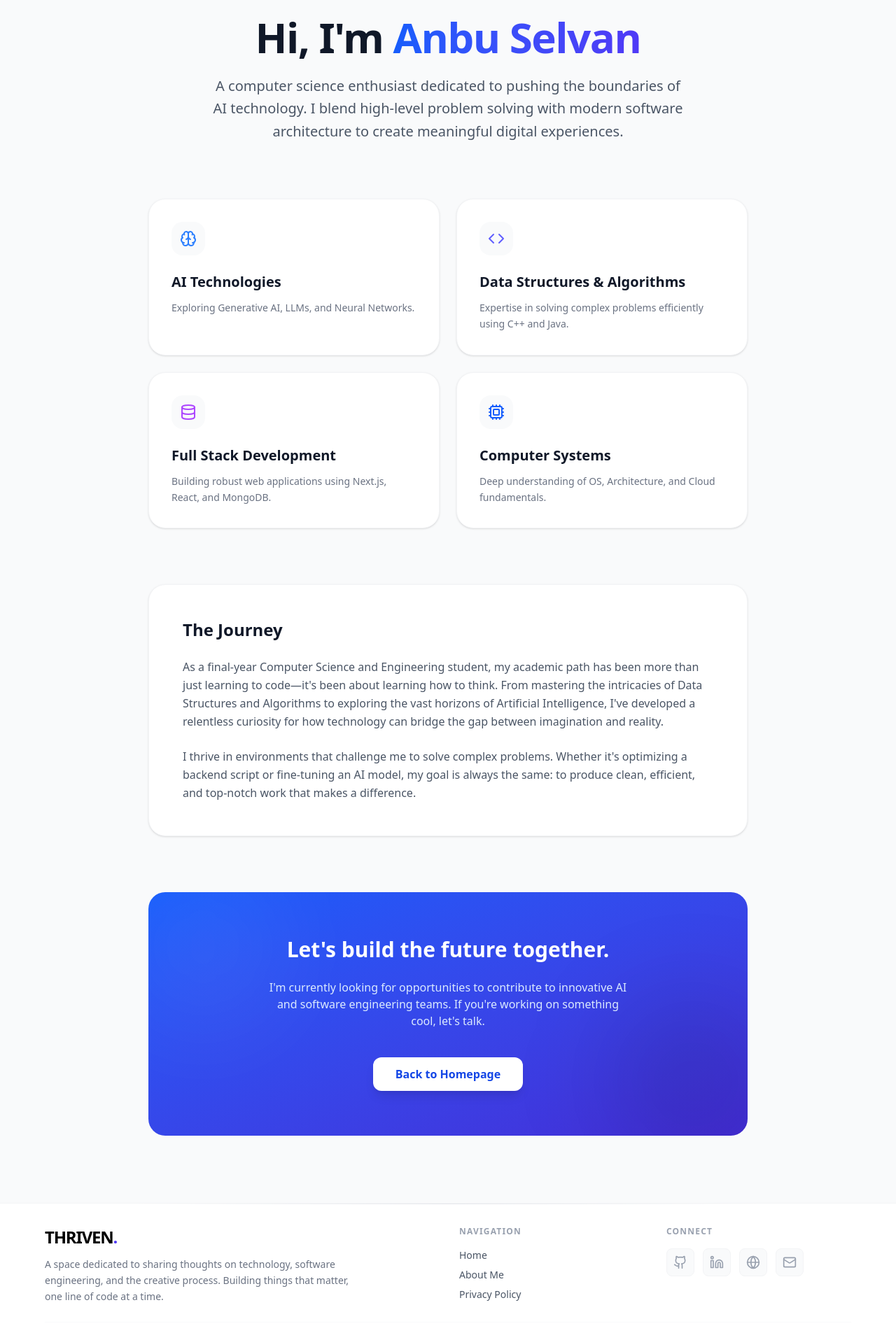
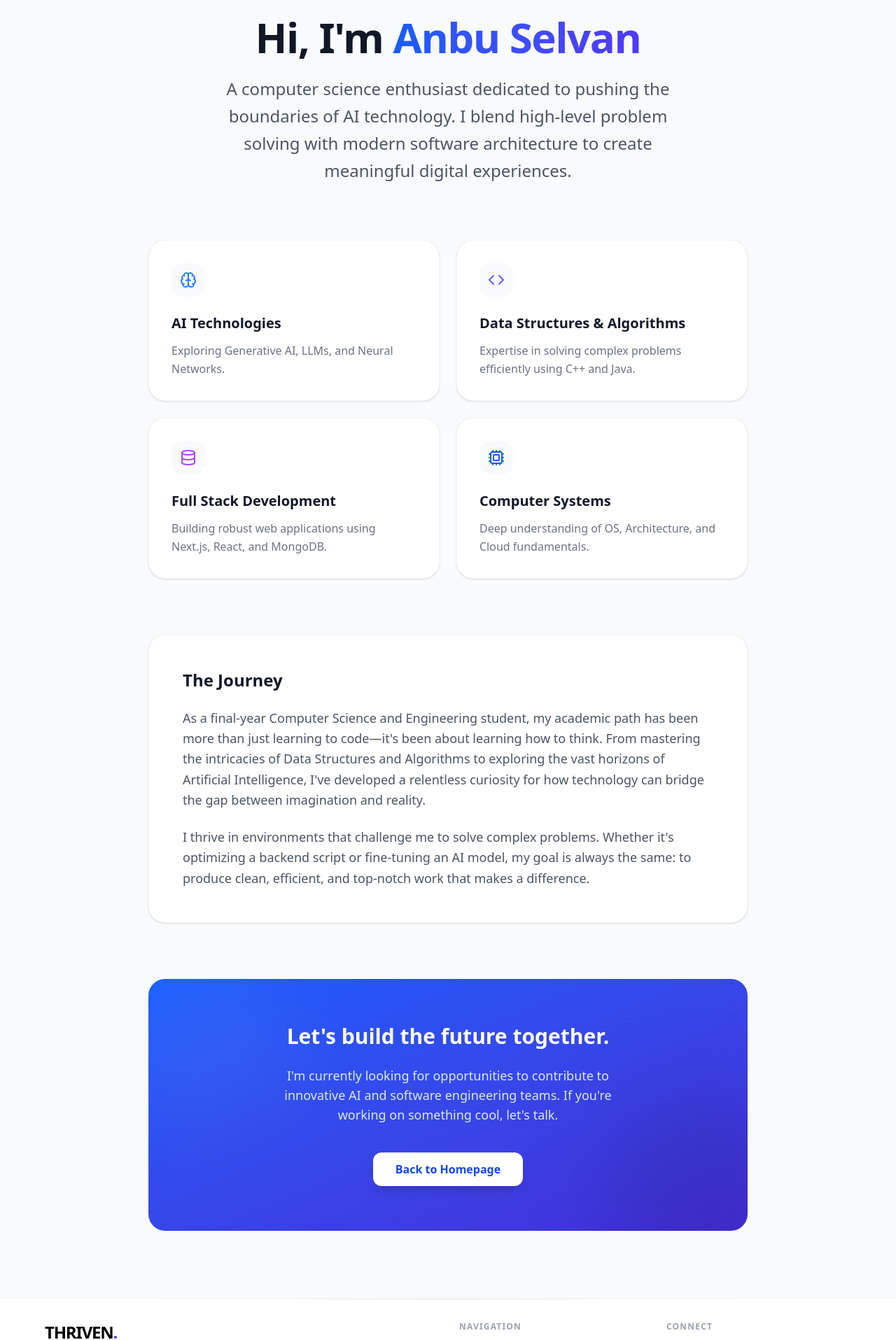
Before and after one commit to anbu-max/thriven-Blog, a Next.js app: page /about in a window 1280 px wide. Shown: the part 213-2128 px from the top of the page at 70% size. Built offline with nearby package versions, Linux system fonts and the light colour scheme.

Commit message:
text size increased in footer and about me

```diff
--- a/app/about/page.jsx
+++ b/app/about/page.jsx
@@ -32,7 +32,7 @@ const AboutPage = () => {
             <h1 className="text-4xl sm:text-6xl font-extrabold text-gray-900 font-outfit tracking-tight mb-6">
               Hi, I'm <span className="bg-clip-text text-transparent bg-gradient-to-r from-blue-600 to-indigo-600">Anbu Selvan</span>
             </h1>
-            <p className="text-lg sm:text-xl text-gray-600 leading-relaxed max-w-2xl mx-auto font-outfit">
+            <p className="text-xl sm:text-2xl text-gray-600 leading-relaxed max-w-2xl mx-auto font-outfit">
               A computer science enthusiast dedicated to pushing the boundaries of AI technology. I blend high-level problem solving with modern software architecture to create meaningful digital experiences.
             </p>
           </motion.div>
@@ -53,7 +53,7 @@ const AboutPage = () => {
                 {skill.icon}
               </div>
               <h3 className="text-xl font-bold text-gray-900 mb-3">{skill.name}</h3>
-              <p className="text-gray-500 text-sm leading-relaxed">{skill.desc}</p>
+              <p className="text-gray-500 text-base leading-relaxed">{skill.desc}</p>
             </motion.div>
           ))}
         </section>
@@ -66,7 +66,7 @@ const AboutPage = () => {
             viewport={{ once: true }}
           >
             <h2 className="text-2xl font-bold text-gray-900 mb-6">The Journey</h2>
-            <div className="space-y-6 text-gray-600 leading-relaxed font-outfit">
+            <div className="space-y-6 text-gray-600 text-base sm:text-lg leading-relaxed font-outfit">
               <p>
                 As a final-year Computer Science and Engineering student, my academic path has been more than just learning to code—it's been about learning how to think. From mastering the intricacies of Data Structures and Algorithms to exploring the vast horizons of Artificial Intelligence, I've developed a relentless curiosity for how technology can bridge the gap between imagination and reality.
               </p>
@@ -81,7 +81,7 @@ const AboutPage = () => {
         <section className="text-center bg-gradient-to-br from-blue-600 to-indigo-700 rounded-3xl p-10 sm:p-16 text-white overflow-hidden relative">
             <div className="relative z-10">
                 <h2 className="text-3xl font-bold mb-6">Let's build the future together.</h2>
-                <p className="text-blue-100 mb-10 max-w-lg mx-auto">
+                <p className="text-blue-100 text-base sm:text-lg mb-10 max-w-lg mx-auto">
                     I'm currently looking for opportunities to contribute to innovative AI and software engineering teams. If you're working on something cool, let's talk.
                 </p>
                 <div className="flex flex-wrap justify-center gap-4">
--- a/components/Footer.jsx
+++ b/components/Footer.jsx
@@ -22,7 +22,7 @@ const Footer = () => {
             <h2 className="text-2xl font-black font-outfit mb-3 tracking-tighter">
               THRIVEN<span className="text-indigo-600">.</span>
             </h2>
-            <p className="text-gray-500 text-sm leading-relaxed max-w-md">
+            <p className="text-gray-500 text-base leading-relaxed max-w-md">
               A space dedicated to sharing thoughts on technology, software engineering, and the creative process. Building things that matter, one line of code at a time.
             </p>
           </div>
```
